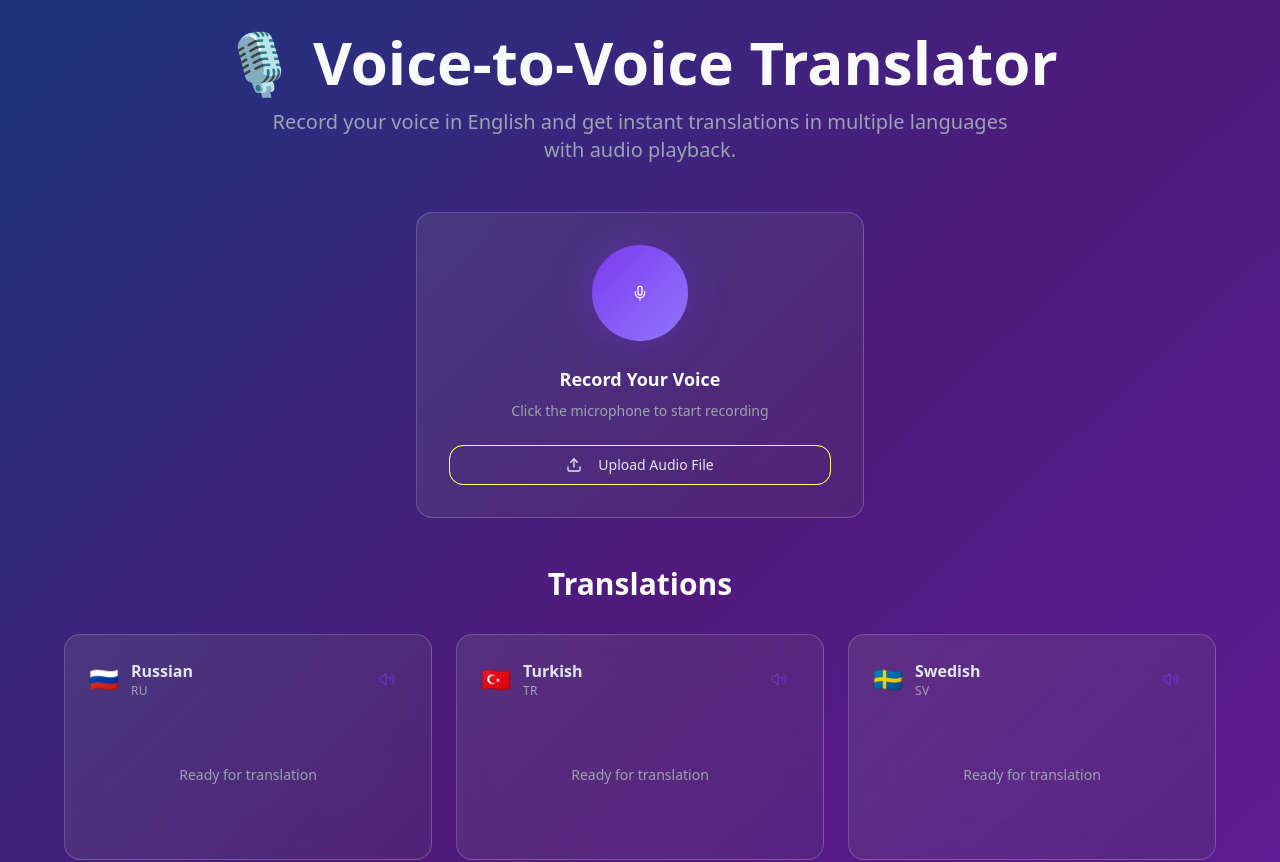
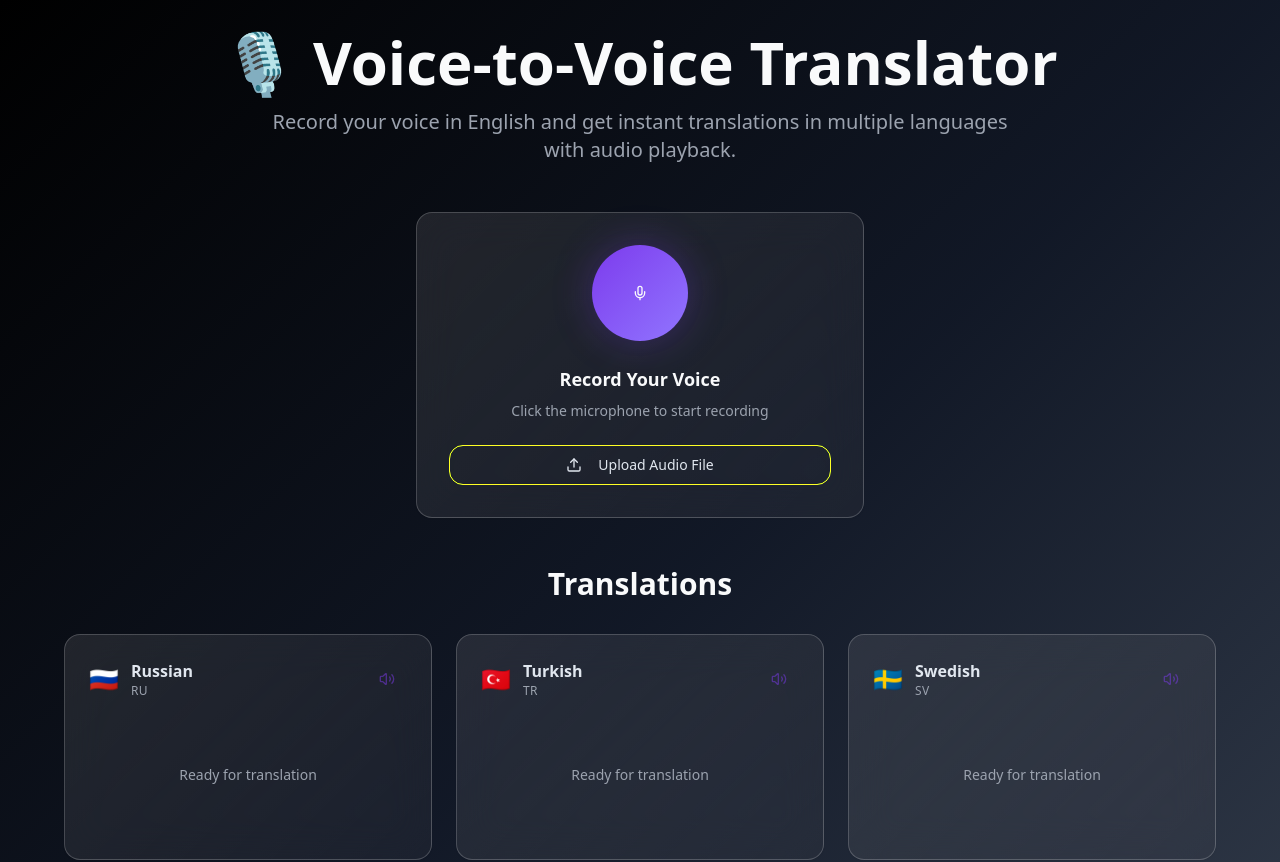
Before and after one commit to vishalchennaboina/voice-speak-world, a React (Vite) app: page / in a window 1280 px wide. Shown: the top 862 px of the page. Built offline with nearby package versions, Linux system fonts and the light colour scheme.

Commit message:
Update background gradient
Update the background gradient to black to gray.

```diff
--- a/src/index.css
+++ b/src/index.css
@@ -6,9 +6,9 @@
 
 @layer base {
   :root {
-    /* Base colors */
-    --background: 224 71% 4%;
-    --foreground: 213 31% 91%;
+    /* Base colors - Updated for black to gray theme */
+    --background: 0 0% 8%;
+    --foreground: 210 40% 98%;
 
     /* Glass morphism colors */
     --card: 224 71% 4% / 0.1;
@@ -43,9 +43,9 @@
 
     --radius: 1rem;
 
-    /* Gradient definitions */
-    --gradient-primary: linear-gradient(135deg, hsl(224 71% 20%), hsl(262 83% 30%));
-    --gradient-background: linear-gradient(135deg, hsl(224 71% 4%), hsl(262 83% 12%));
+    /* Gradient definitions - Updated for black to gray theme */
+    --gradient-primary: linear-gradient(135deg, hsl(0 0% 15%), hsl(0 0% 30%));
+    --gradient-background: linear-gradient(135deg, hsl(0 0% 0%), hsl(0 0% 20%));
     --gradient-glass: linear-gradient(135deg, rgba(255, 255, 255, 0.1), rgba(255, 255, 255, 0.05));
     --gradient-accent: linear-gradient(135deg, hsl(262 83% 58%), hsl(252 100% 73%));
 
--- a/src/pages/Index.tsx
+++ b/src/pages/Index.tsx
@@ -43,8 +43,8 @@ const Index = () => {
 
   return (
     <div className="min-h-screen relative overflow-hidden">
-      {/* Background gradient */}
-      <div className="absolute inset-0 bg-gradient-to-br from-blue-900 via-purple-900 to-purple-800 opacity-90" />
+      {/* Background gradient - Updated to black to gray */}
+      <div className="absolute inset-0 bg-gradient-to-br from-black via-gray-900 to-gray-700 opacity-95" />
 
       <div className="relative z-10 container mx-auto px-4 py-8">
         {/* Header */}
```
